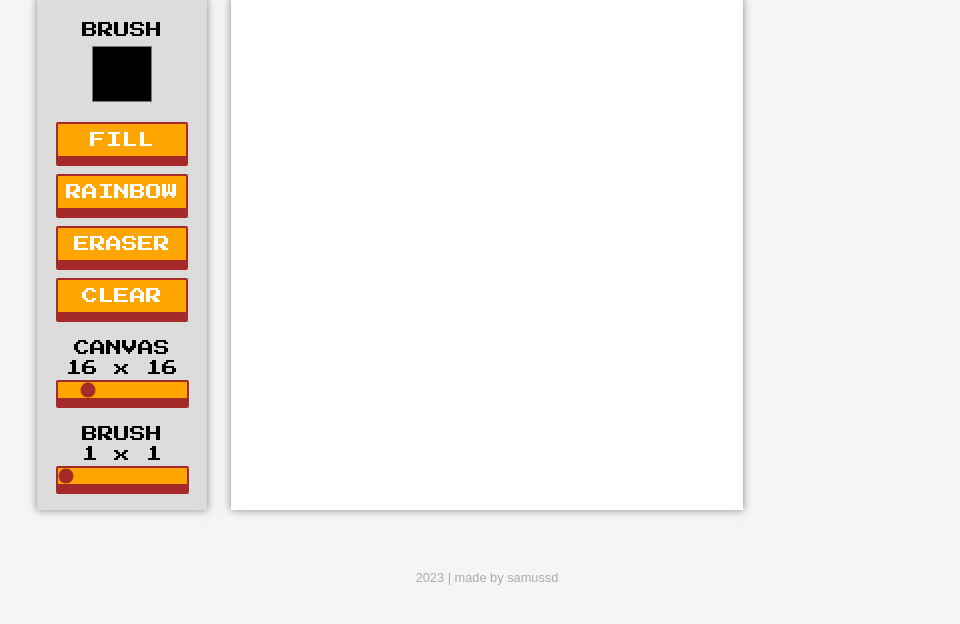
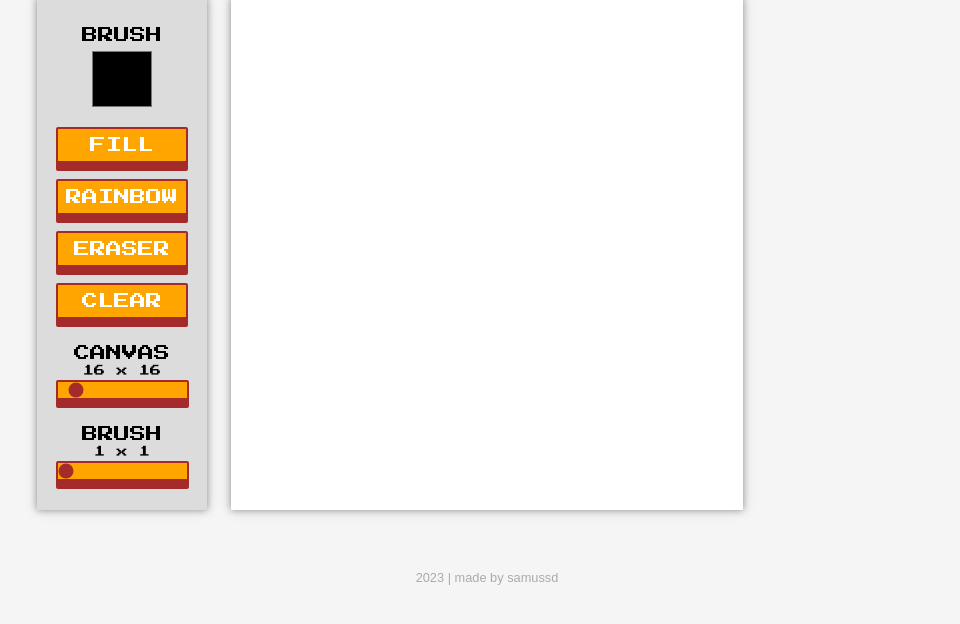
Before and after one commit to samussd/pixel-sketch, a plain HTML site: page index.html in a window 1280 px wide. Shown: the part 74-698 px from the top of the page, without its empty margins (153-1113 px from the left). Drawn offline with Linux system fonts and the light colour scheme.

Commit message:
change text size

```diff
--- a/index.html
+++ b/index.html
@@ -42,7 +42,7 @@
                         <div class="options__picker-text">CANVAS</div>
                         <div class="options__canvas-size">16 x 16</div>
                         <input  class="options__canvas-size-picker options__size-picker" type="range"
-                                value="16" min="4" max="64" step="4"
+                                value="16" min="4" max="128" step="4"
                                 onchange="updateCanvasSize()" oninput="updateCanvasSizeText()">
                     </div>
                     <div class="options__size-picker-container">
--- a/styles.css
+++ b/styles.css
@@ -221,6 +221,11 @@ input[type=color] {
     box-shadow: 0 8px var(--btn-color2);
 }
 
+.options__brush-size,
+.options__canvas-size {
+    font-size: .7rem;
+}
+
 .options__color-picker-container {
     display: flex;
     flex-direction: column;
```
